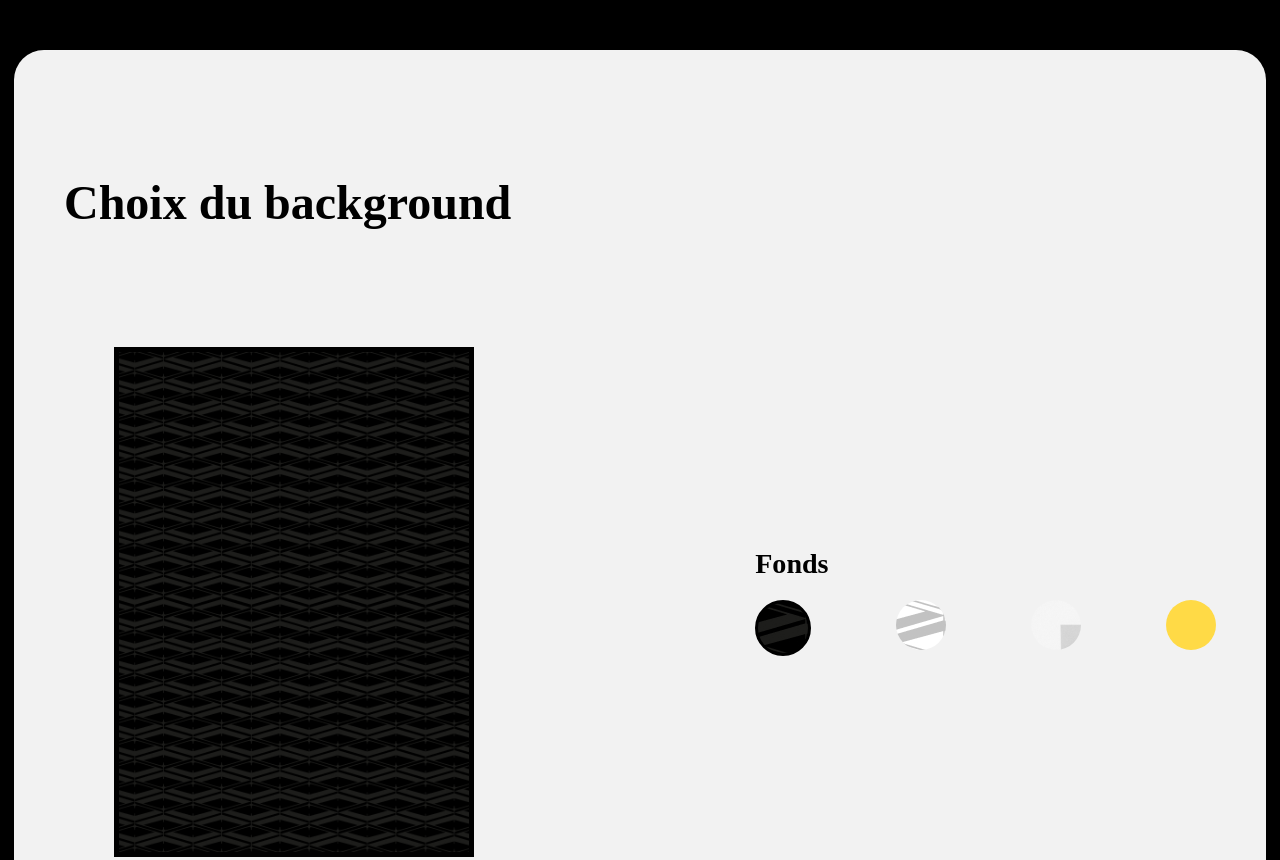
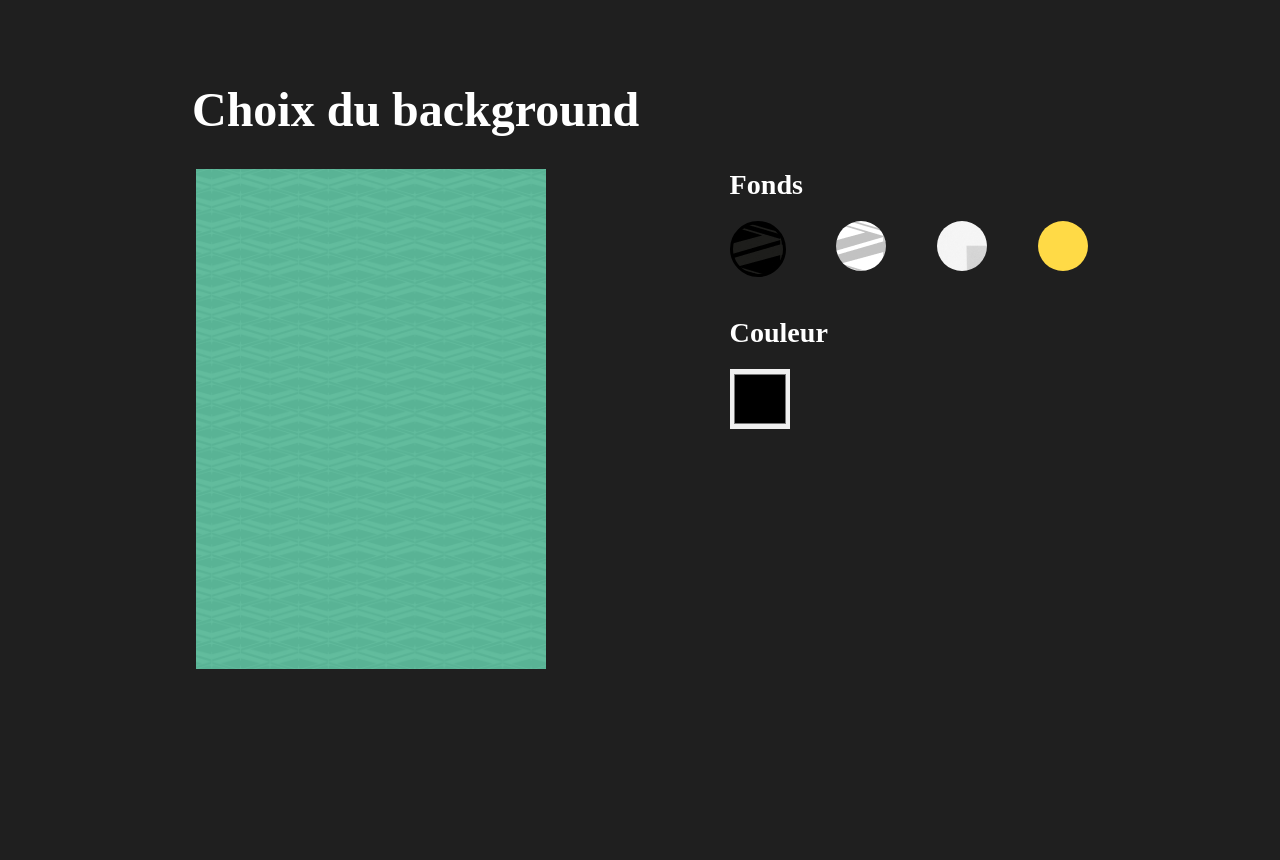
Before and after one commit to Sambny/magazine, a plain HTML site: page ProjetGénéral/choix-background.html in a window 1280 px wide. Shown: the top 860 px of the page. After the commit the page ends 800 px from the top, so only its background shows below. Drawn offline with Linux system fonts and the light colour scheme; a web font is replaced by a local one.

Commit message:
020523 13h13

```diff
--- a/ProjetGénéral/choix-background.html
+++ b/ProjetGénéral/choix-background.html
@@ -16,23 +16,36 @@
         <h1>Choix du background</h1>
         <div class="container-choix-background">
             <div class="bloc-rendu">
-                <div class="poster-rendu">
+
+                <div class="background-rendu">
                     <img id="background-un" src="./assets/fond-d-ecran-motif.jpg" alt="">
                     <img id="background-deux" src="./assets/fond-motif-blanc.jpg" alt="">
                     <img id="background-trois" src="./assets/photo-vogue.png" alt="">
                     <img id="background-quatre" src="./assets/image-fond-site-accueil.jpg" alt="">
                 </div>
 
+                <div id="couleur-rendu">
+                </div>
+
             </div>
 
             <div class="partie-droite">
-                <h3>Fonds</h3>
-                <div class="blocs-choix">
-                    <div id="choix-un"></div>
-                    <div id="choix-deux"></div>
-                    <div id="choix-trois"></div>
-                    <div id="choix-quatre"></div>
+
+                <div class="fond-bloc">
+                    <h3>Fonds</h3>
+                    <div class="fond-choix">
+                        <div id="choix-un"></div>
+                        <div id="choix-deux"></div>
+                        <div id="choix-trois"></div>
+                        <div id="choix-quatre"></div>
+                    </div>
                 </div>
+
+                <div class="couleur-bloc">
+                    <h3>Couleur</h3>
+                    <input type="color" id="color-picker">
+                </div>
+
         </div>
 
         </div>
--- a/ProjetGénéral/script/index.js
+++ b/ProjetGénéral/script/index.js
@@ -62,3 +62,19 @@ choixQuatre.addEventListener("click", ()=>{
     backgroundTrois.style.visibility = "hidden";
     backgroundQuatre.style.visibility = "visible";
 })
+
+
+// color picker
+
+// Récupération de l'élément "color" et de l'objet à colorer
+const colorPicker = document.getElementById("color-picker");
+const coloredObject = document.getElementById("couleur-rendu");
+
+// Ajout d'un écouteur d'événement pour détecter les changements de valeur
+colorPicker.addEventListener("input", function() {
+  // Récupération de la valeur sélectionnée
+  const selectedColor = colorPicker.value;
+
+  // Application de la couleur sélectionnée à l'objet
+  coloredObject.style.backgroundColor = selectedColor;
+});
--- a/ProjetGénéral/style/index.css
+++ b/ProjetGénéral/style/index.css
@@ -10,7 +10,7 @@ html, body{
     display: flex;
     flex-direction: column;
     justify-content: center;
-    background-color: black;
+    background-color: #1f1f1f;
 }
 
 .image-background{
@@ -236,7 +236,7 @@ html, body{
 /* Page choix du background */
 
 .page-choix-background{
-    height: 1000px;
+    height: 100%;
     width: 100%;
     display: flex;
     justify-content: center;
@@ -246,14 +246,16 @@ html, body{
     display: flex;
     flex-direction: column;
     justify-content: space-around;
-    margin: auto;
-    height: 80%;
-    width: 90%;
+    margin: auto ;
+    height: 70%;
+    width: 70%;
     padding: 50px;
-    background-color: rgba(255, 255, 255, 95%);
     border-radius: 30px;
 }
 
+.bloc-choix-background h1{
+    color: white;
+}
 
 .container-choix-background{
     display: flex;
@@ -267,10 +269,17 @@ html, body{
     justify-content: center;
 }
 
-.poster-rendu{
+#couleur-rendu{
+    position: absolute;
     height: 500px;
     width: 350px;
-    border: 5px solid black;
+    background-color: aquamarine;
+    opacity: 70%;
+}
+
+.background-rendu{
+    height: 500px;
+    width: 350px;
     background-color: aquamarine;
 }
 
@@ -306,16 +315,34 @@ html, body{
 }
 
 .partie-droite h3{
+    color: white;
     margin-top: 0px;
     margin-bottom: 20px;
     width: 100%;
     text-align: start;
 }
 
-.blocs-choix{
+.fond-bloc{
     width: 100%;
+    margin-bottom: 20px;
+}
+
+.fond-choix{
+    width: 100%;
+    margin: 20px 0;
     display: flex;
     justify-content: space-between;
+}
+
+.couleur-bloc{
+    width: 100%;
+}
+
+.couleur-bloc input{
+    height: 60px;
+    width: 60px;
+    outline: none;
+    border: none;
 }
 
 #choix-un{
```
